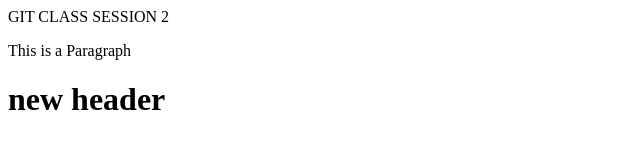
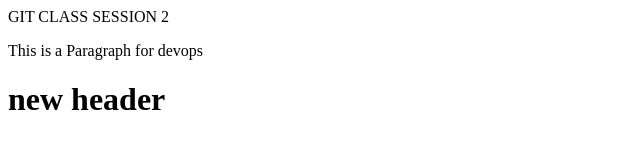
Before and after one commit to jp-pk/myproject, a plain HTML site: page index.html in a window 1280 px wide. Shown: the full height of the page, 0-640 px from the left. Drawn offline with Linux system fonts and the light colour scheme.

Commit message:
Update index.html and add 2 words

```diff
--- a/index.html
+++ b/index.html
@@ -7,7 +7,7 @@
 </head>
 <body>
     <h>GIT CLASS SESSION 2</h>
-    <p>This is a Paragraph</p>
+    <p>This is a Paragraph for devops</p>
     <h1>new header</h1>
 </body>
 </html>
```
